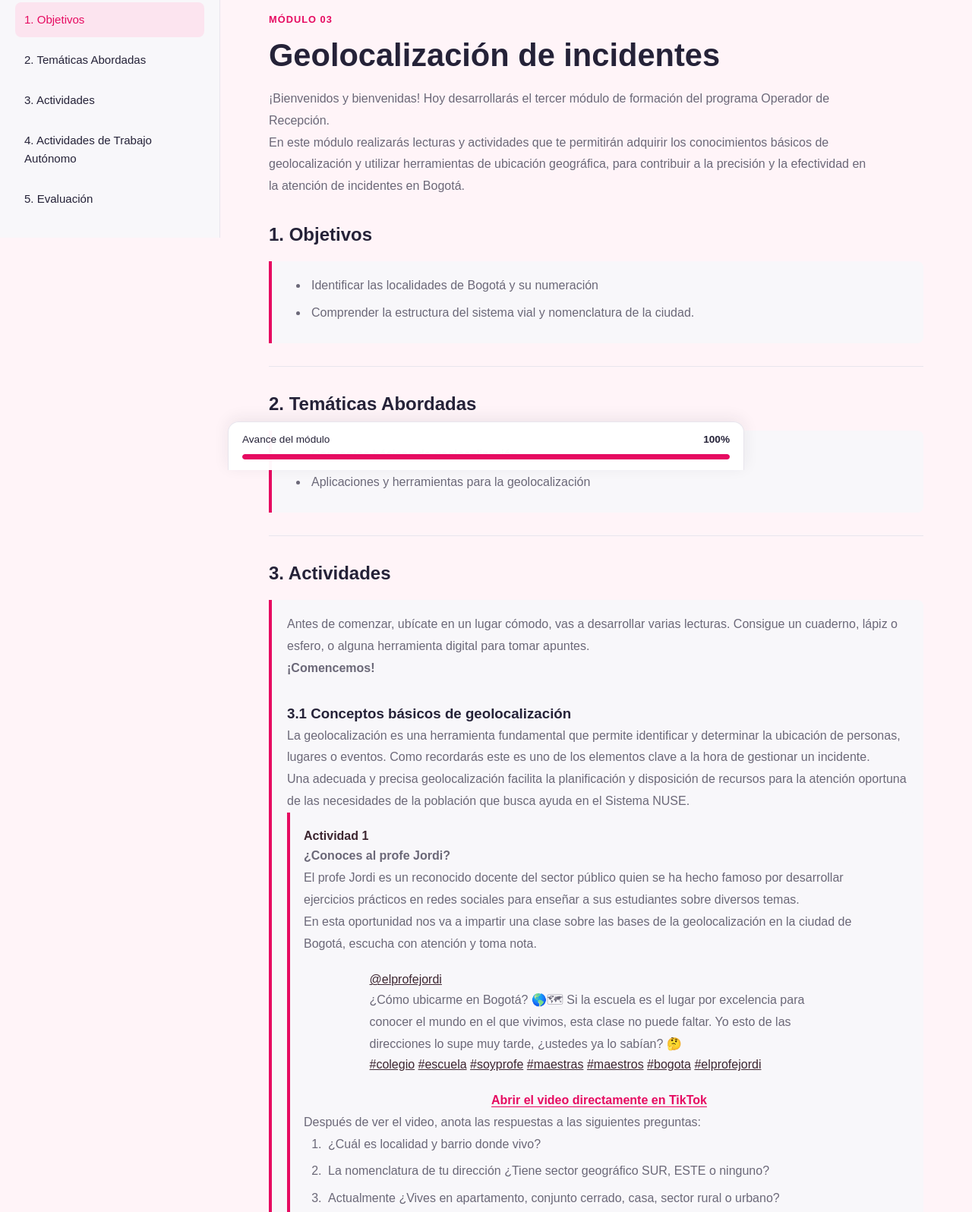
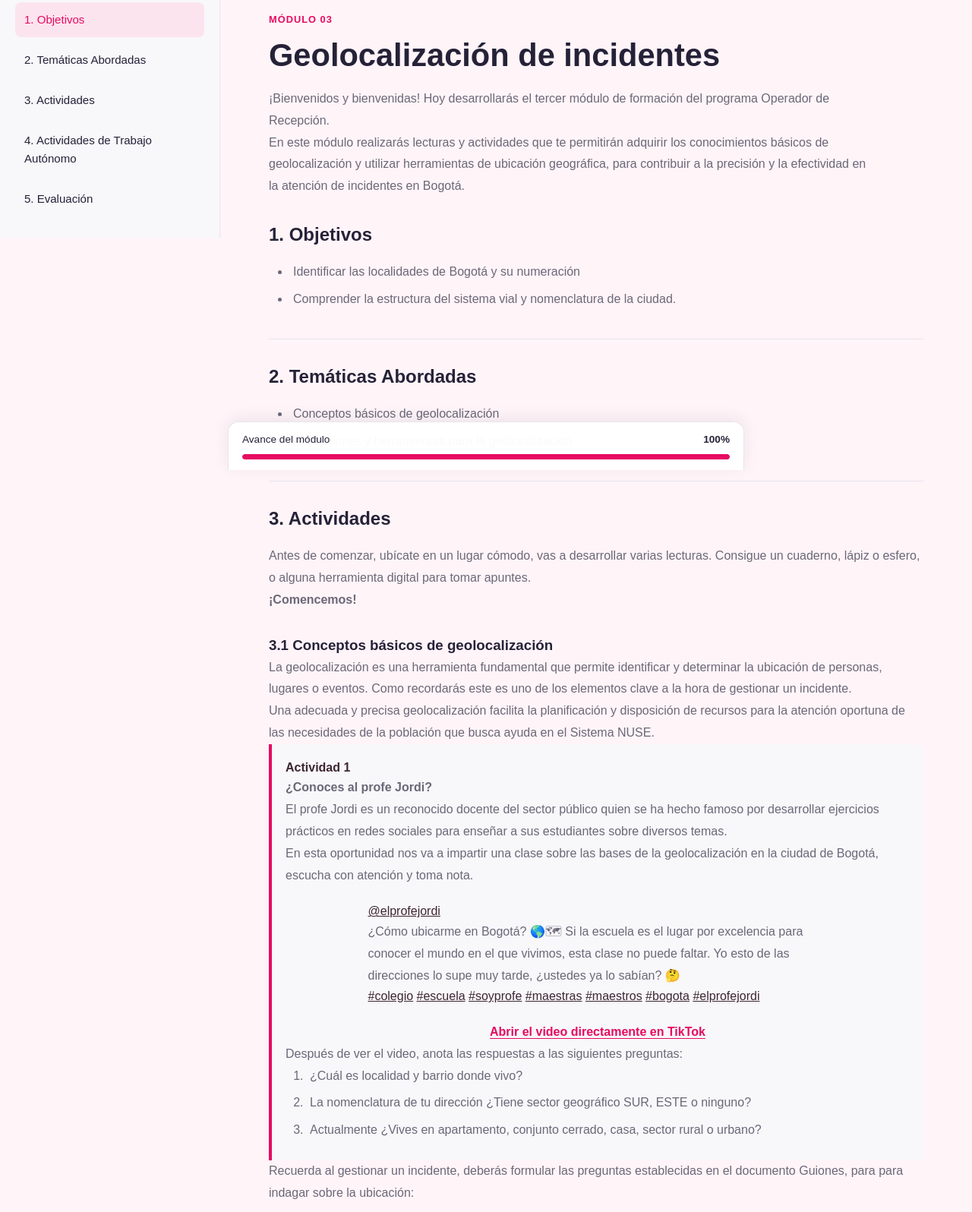
Before and after one commit to equipocapacitacionc4/operadoresC4, a plain HTML site: page modulos/geolocalizacion-incidentes.html in a window 1280 px wide. Shown: the part 181-1777 px from the top of the page at 76% size. Drawn offline with Linux system fonts and the light colour scheme; a script that the page names is missing.

Commit message:
Remove unnecessary divs in geolocalizacion-incidentes.html

```diff
--- a/modulos/geolocalizacion-incidentes.html
+++ b/modulos/geolocalizacion-incidentes.html
@@ -406,27 +406,27 @@
 
         <section class="module-content-section" id="objetivos">
             <h2>1. Objetivos</h2>
-            <div class="module-placeholder">
+
                 <ul>
                     <li>Identificar las localidades de Bogotá y su numeración</li>
                     <li>Comprender la estructura del sistema vial y nomenclatura de la ciudad.</li>
                 </ul>
-            </div>
+
         </section>
 
         <section class="module-content-section" id="tematicas">
             <h2>2. Temáticas Abordadas</h2>
-            <div class="module-placeholder">
+
                 <ul>
                     <li>Conceptos básicos de geolocalización</li>
                     <li>Aplicaciones y herramientas para la geolocalización</li>
                 </ul>
-            </div>
+
         </section>
 
         <section class="module-content-section" id="actividades">
             <h2>3. Actividades</h2>
-            <div class="module-placeholder">
+
                 <p>Antes de comenzar, ubícate en un lugar cómodo, vas a desarrollar varias lecturas. Consigue un cuaderno, lápiz o esfero, o alguna herramienta digital para tomar apuntes.</p>
                 <p><strong>¡Comencemos!</strong></p>
 
@@ -629,7 +629,7 @@
                         <li><a class="module-link" href="https://mapas.bogota.gov.co/" target="_blank" rel="noopener noreferrer">https://mapas.bogota.gov.co/</a></li>
                     </ol>
                 </div>
-        </div>
+
 
         </section>
 
```
